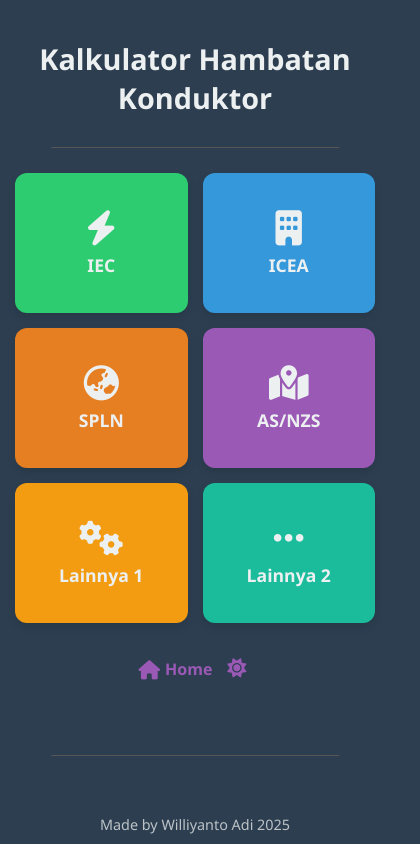
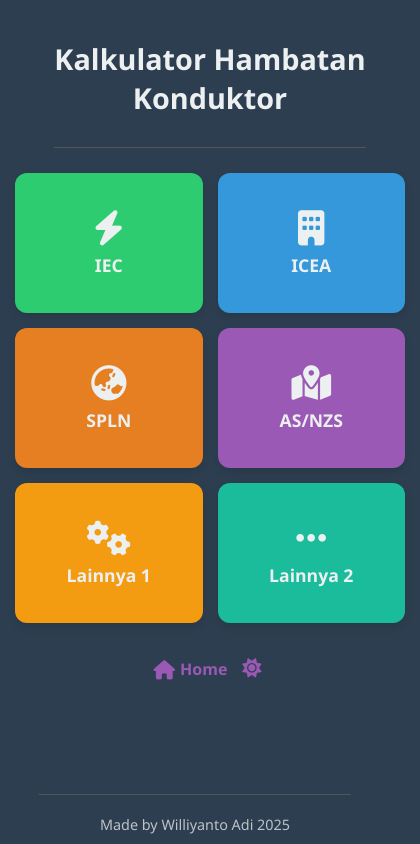
Before and after one commit to Will1706/eksperimen, a plain HTML site: page index.html in a window 390 px wide. Both pictures are taken after a click on the button "Ganti Tema". Shown: the whole page, 420 px wide, since content can reach past the window. Drawn offline with Linux system fonts and the light colour scheme.

Commit message:
Update index.html

```diff
--- a/index.html
+++ b/index.html
@@ -1,158 +1,146 @@
 <!DOCTYPE html>
 <html lang="id">
 <head>
-    <meta charset="UTF-8">
-    <meta name="viewport" content="width=device-width, initial-scale=1.0">
-    <title>Kalkulator Hambatan Konduktor</title>
-    <link rel="stylesheet" href="https://cdnjs.cloudflare.com/ajax/libs/font-awesome/6.0.0-beta3/css/all.min.css">
+  <meta charset="UTF-8" />
+  <meta name="viewport" content="width=device-width, initial-scale=1.0" />
+  <title>Kalkulator Hambatan Konduktor rev1</title>
+  <link rel="stylesheet" href="https://cdnjs.cloudflare.com/ajax/libs/font-awesome/6.0.0-beta3/css/all.min.css" />
   <style>
-        /* Define CSS Variables for colors */
     :root {
       --body-bg: #f0f2f5;
-            --text-color-light: #ffffff; /* For button text */
+      --text-color-light: #ffffff;
       --heading-color: #2c3e50;
       --hr-color: #ddd;
       --footer-text-color: #7f8c8d;
-            --button-link-color: #3498db; /* For home/mode toggle links */
+      --button-link-color: #3498db;
       --button-link-hover-color: #2980b9;
     }
 
-        /* Dark Mode Styles */
     body.dark-mode {
-            --body-bg: #2c3e50; /* Dark background */
-            --text-color-light: #ecf0f1; /* Light text for buttons */
-            --heading-color: #ecf0f1; /* Light heading */
-            --hr-color: #555; /* Darker HR */
-            --footer-text-color: #bdc3c7; /* Lighter footer text */
-            --button-link-color: #9b59b6; /* Purple for links in dark mode */
+      --body-bg: #2c3e50;
+      --text-color-light: #ecf0f1;
+      --heading-color: #ecf0f1;
+      --hr-color: #555;
+      --footer-text-color: #bdc3c7;
+      --button-link-color: #9b59b6;
       --button-link-hover-color: #8e44ad;
     }
 
-        /* General Styling */
+    html, body {
+      height: 100%;
+      margin: 0;
+      padding: 0;
+    }
+
     body {
       font-family: 'Segoe UI', Tahoma, Geneva, Verdana, sans-serif;
-            margin: 0;
-            padding: 0 15px; /* 15px padding on left and right */
-            box-sizing: border-box; /* Ensures padding is included in the element's total width */
+      background-color: var(--body-bg);
+      color: var(--heading-color);
+      transition: background-color 0.3s ease, color 0.3s ease;
       display: flex;
-            flex-direction: column; /* Stack main content and footer */
-            justify-content: space-between; /* Space between container and footer */
-            align-items: center; /* Centers items horizontally in a column flex container */
-            min-height: 100vh;
-            background-color: var(--body-bg); /* Use variable */
-            color: var(--text-color-light); /* Use variable (for default text, though buttons override) */
-            transition: background-color 0.3s ease, color 0.3s ease; /* Smooth transition for mode change */
+      flex-direction: column;
     }
 
     .container {
+      flex: 1 0 auto;
       text-align: center;
-            padding: 20px 0; /* Removed horizontal padding from container, now handled by body */
-            width: 100%; /* Take full width within the body's padding */
-            max-width: 400px; /* Max width for mobile view */
+      padding: 20px 15px;
+      width: 100%;
+      max-width: 400px;
+      margin: 0 auto;
     }
 
     h1 {
-            color: var(--heading-color); /* Use variable */
-            margin-bottom: 30px; /* Space below title */
+      color: var(--heading-color);
+      margin-bottom: 30px;
       font-size: 1.8em;
-            transition: color 0.3s ease; /* Smooth transition for mode change */
+      transition: color 0.3s ease;
     }
 
-        /* Horizontal Rule (HR) Styling */
     hr {
       border: none;
-            border-top: 1px solid var(--hr-color); /* Use variable */
-            width: 80%; /* Width of the line */
-            margin: 25px auto; /* Vertical margin for HR below title */
-            transition: border-top-color 0.3s ease; /* Smooth transition for mode change */
+      border-top: 1px solid var(--hr-color);
+      width: 80%;
+      margin: 25px auto;
+      transition: border-top-color 0.3s ease;
     }
 
-        /* Button Grid Styling */
+    .footer-separator {
+      margin: 10px auto;
+    }
+
+    body.dark-mode .footer-separator {
+      margin-top: 5px;
+    }
+
     .button-grid {
       display: grid;
-            grid-template-columns: repeat(auto-fit, minmax(144px, 1fr)); /* Responsive grid for 2 columns */
-            gap: 15px; /* Spacing between buttons */
-            margin-bottom: 30px; /* Increased space below button grid to separate from bottom actions */
-            justify-content: center; /* Center the grid items within the grid container */
+      grid-template-columns: repeat(auto-fit, minmax(144px, 1fr));
+      gap: 15px;
+      margin-bottom: 30px;
+      justify-content: center;
       align-items: center;
     }
 
     .button {
       display: flex;
-            flex-direction: column; /* Stack icon and text */
+      flex-direction: column;
       align-items: center;
       justify-content: center;
-            /* Background color will be set by specific classes */
-            color: var(--text-color-light); /* Use variable for button text color */
+      color: var(--text-color-light);
       padding: 20px 15px;
-            border-radius: 12px; /* Rounded corners */
+      border-radius: 12px;
       text-decoration: none;
       font-size: 1.1em;
       font-weight: bold;
-            box-shadow: 0 4px 8px rgba(0, 0, 0, 0.1); /* Subtle shadow */
-            transition: all 0.3s ease; /* Smooth transitions for hover/active */
-            min-height: 100px; /* Ensure consistent button height */
+      box-shadow: 0 4px 8px rgba(0, 0, 0, 0.1);
+      transition: all 0.3s ease;
+      min-height: 100px;
     }
 
     .button i {
-            font-size: 2em; /* Icon size */
-            margin-bottom: 8px; /* Space between icon and text */
+      font-size: 2em;
+      margin-bottom: 8px;
     }
 
     .button span {
-            display: block; /* Ensure text is on its own line */
-            color: var(--text-color-light); /* Explicitly set button text color to the light text variable */
+      display: block;
+      color: var(--text-color-light);
     }
 
-        /* Hover and Active Effects (will inherit text color) */
     .button:hover {
       opacity: 0.9;
-            transform: translateY(-3px); /* Slight lift effect */
+      transform: translateY(-3px);
       box-shadow: 0 6px 12px rgba(0, 0, 0, 0.15);
     }
 
     .button:active {
       opacity: 1;
-            transform: translateY(0); /* Press down effect */
+      transform: translateY(0);
       box-shadow: 0 2px 4px rgba(0, 0, 0, 0.2);
     }
 
-        /* Specific button colors (these remain fixed regardless of mode) */
-        .button-iec { background-color: #2ecc71; } /* Emerald green */
-        .button-icea { background-color: #3498db; } /* Bright blue */
-        .button-spln { background-color: #e67e22; } /* Carrot orange */
-        .button-asnzs { background-color: #9b59b6; } /* Amethyst purple */
-        .button-lain1 { background-color: #f39c12; } /* Sunflower yellow */
-        .button-lain2 { background-color: #1abc9c; } /* Turquoise */
+    .button-iec { background-color: #2ecc71; }
+    .button-icea { background-color: #3498db; }
+    .button-spln { background-color: #e67e22; }
+    .button-asnzs { background-color: #9b59b6; }
+    .button-lain1 { background-color: #f39c12; }
+    .button-lain2 { background-color: #1abc9c; }
 
-        /* Footer Styling */
-        footer {
-            margin-top: 0; /* Footer's top margin controlled by HR's bottom margin */
-            padding: 10px 0;
-            color: var(--footer-text-color); /* Use variable */
-            font-size: 0.9em;
-            text-align: center;
-            width: 100%; /* Ensure footer spans full width */
-            transition: color 0.3s ease; /* Smooth transition for mode change */
+    .bottom-actions {
+      display: flex;
+      justify-content: center;
+      align-items: center;
+      gap: 10px;
+      margin-bottom: 0;
+      width: 100%;
     }
 
-        /* Bottom Actions Wrapper (for Home and Mode Toggle) */
-        .bottom-actions {
-            display: flex;
-            justify-content: center; /* Center the items */
+    .home-link-below-buttons {
+      display: inline-flex;
       align-items: center;
-            gap: 10px; /* Space between Home and Mode Toggle */
-            margin-top: 0; /* Top margin controlled by button-grid's bottom margin */
-            margin-bottom: 0; /* Reduced space below this section, to pull HR closer */
-            width: 100%; /* Ensure it spans the width */
-        }
-
-        /* Home Link Styling */
-        .home-link-below-buttons {
-            display: inline-flex; /* Use inline-flex to keep icon and text on one line */
-            align-items: center;
-            gap: 5px; /* Space between icon and text */
-            color: var(--button-link-color); /* Use variable */
+      gap: 5px;
+      color: var(--button-link-color);
       text-decoration: none;
       font-size: 1em;
       font-weight: bold;
@@ -160,37 +148,45 @@
     }
 
     .home-link-below-buttons:hover {
-            color: var(--button-link-hover-color); /* Use variable */
+      color: var(--button-link-hover-color);
     }
 
     .home-link-below-buttons i {
       font-size: 1.2em;
     }
 
-        /* Mode Toggle Button Styling */
     .mode-toggle {
       background: none;
       border: none;
       cursor: pointer;
-            font-size: 1.2em; /* Icon size */
+      font-size: 1.2em;
       padding: 5px;
-            border-radius: 50%; /* Make it round */
-            color: var(--button-link-color); /* Use variable for icon color */
+      border-radius: 50%;
+      color: var(--button-link-color);
       transition: background-color 0.3s ease, color 0.3s ease;
     }
 
     .mode-toggle:hover {
-            background-color: rgba(0, 0, 0, 0.05); /* Subtle hover effect */
+      background-color: rgba(0, 0, 0, 0.05);
     }
 
     body.dark-mode .mode-toggle:hover {
-            background-color: rgba(255, 255, 255, 0.1); /* Darker hover for dark mode */
+      background-color: rgba(255, 255, 255, 0.1);
     }
 
-        /* Responsive adjustments for smaller screens if needed */
+    footer {
+      flex-shrink: 0;
+      padding: 10px 0;
+      color: var(--footer-text-color);
+      font-size: 0.9em;
+      text-align: center;
+      width: 100%;
+      transition: color 0.3s ease;
+    }
+
     @media (max-width: 320px) {
       .button-grid {
-                grid-template-columns: 1fr; /* Single column on very small screens */
+        grid-template-columns: 1fr;
       }
       .button {
         font-size: 1em;
@@ -199,13 +195,13 @@
       }
       h1 {
         font-size: 1.5em;
-                margin-bottom: 25px; /* Adjust margin for smaller screens */
+        margin-bottom: 25px;
       }
       hr {
-                width: 90%; /* Adjust line width for very small screens */
+        width: 90%;
       }
       .bottom-actions {
-                flex-direction: column; /* Stack home and toggle on very small screens */
+        flex-direction: column;
         gap: 10px;
       }
     }
@@ -214,42 +210,39 @@
 <body>
   <div class="container">
     <h1>Kalkulator Hambatan Konduktor</h1>
-        <hr> <!-- Garis di bawah judul -->
+    <hr>
     <div class="button-grid">
       <a href="https://www.iec.ch/" class="button button-iec">
         <i class="fas fa-bolt"></i> <span>IEC</span>
       </a>
       <a href="https://www.icea.org/" class="button button-icea">
-                <i class="fas fa-building"></i>
-                <span>ICEA</span>
+        <i class="fas fa-building"></i> <span>ICEA</span>
       </a>
       <a href="https://spln.co.id/" class="button button-spln">
-                <i class="fas fa-globe-asia"></i>
-                <span>SPLN</span>
+        <i class="fas fa-globe-asia"></i> <span>SPLN</span>
       </a>
       <a href="https://www.standards.org.au/" class="button button-asnzs">
-                <i class="fas fa-map-marked-alt"></i>
-                <span>AS/NZS</span>
+        <i class="fas fa-map-marked-alt"></i> <span>AS/NZS</span>
       </a>
       <a href="https://www.google.com" class="button button-lain1">
-                <i class="fas fa-cogs"></i>
-                <span>Lainnya 1</span>
+        <i class="fas fa-cogs"></i> <span>Lainnya 1</span>
       </a>
       <a href="https://www.wikipedia.org/" class="button button-lain2">
-                <i class="fas fa-ellipsis-h"></i>
-                <span>Lainnya 2</span>
+        <i class="fas fa-ellipsis-h"></i> <span>Lainnya 2</span>
       </a>
     </div>
     <div class="bottom-actions">
       <a href="https://www.youtube.com/" class="home-link-below-buttons">
         <i class="fas fa-home"></i> Home
       </a>
-            <button id="modeToggle" class="mode-toggle" aria-label="Toggle dark and light mode">
+      <button id="modeToggle" class="mode-toggle" aria-label="Ganti Tema" title="Ganti Tema">
         <i class="fas fa-moon"></i>
       </button>
     </div>
   </div>
-    <hr style="margin: 2px auto;"> <!-- Garis di atas footer, disesuaikan agar lebih dekat -->
+
+  <hr class="footer-separator">
+
   <footer>
     Made by Williyanto Adi 2025
   </footer>
@@ -260,32 +253,22 @@
       const body = document.body;
       const modeIcon = modeToggleBtn.querySelector('i');
 
-            // Check for saved theme preference in localStorage
       const savedTheme = localStorage.getItem('theme');
-            if (savedTheme === 'dark') {
+      const prefersDark = window.matchMedia && window.matchMedia('(prefers-color-scheme: dark)').matches;
+
+      if (savedTheme === 'dark' || (!savedTheme && prefersDark)) {
         body.classList.add('dark-mode');
-                modeIcon.classList.remove('fa-moon');
-                modeIcon.classList.add('fa-sun'); // Show sun icon for dark mode
-            } else {
-                // Default to light mode if no preference or preference is 'light'
-                body.classList.remove('dark-mode');
-                modeIcon.classList.remove('fa-sun');
-                modeIcon.classList.add('fa-moon'); // Show moon icon for light mode
+        modeIcon.classList.replace('fa-moon', 'fa-sun');
       }
 
       modeToggleBtn.addEventListener('click', () => {
+        body.classList.toggle('dark-mode');
         if (body.classList.contains('dark-mode')) {
-                    // Switch to light mode
-                    body.classList.remove('dark-mode');
-                    modeIcon.classList.remove('fa-sun');
-                    modeIcon.classList.add('fa-moon');
+          modeIcon.classList.replace('fa-moon', 'fa-sun');
+          localStorage.setItem('theme', 'dark');
+        } else {
+          modeIcon.classList.replace('fa-sun', 'fa-moon');
           localStorage.setItem('theme', 'light');
-                } else {
-                    // Switch to dark mode
-                    body.classList.add('dark-mode');
-                    modeIcon.classList.remove('fa-moon');
-                    modeIcon.classList.add('fa-sun');
-                    localStorage.setItem('theme', 'dark');
         }
       });
     });
```
Lines whose indentation alone changed are shown as unchanged.
